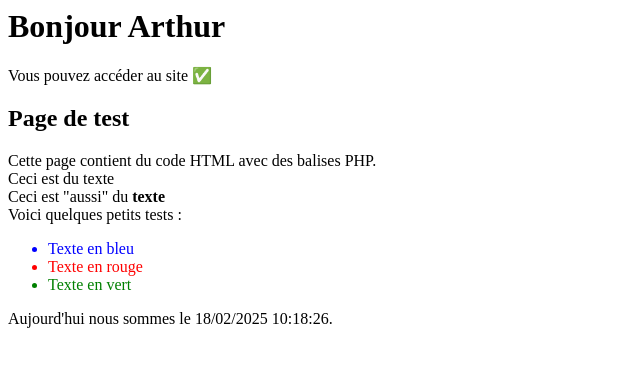
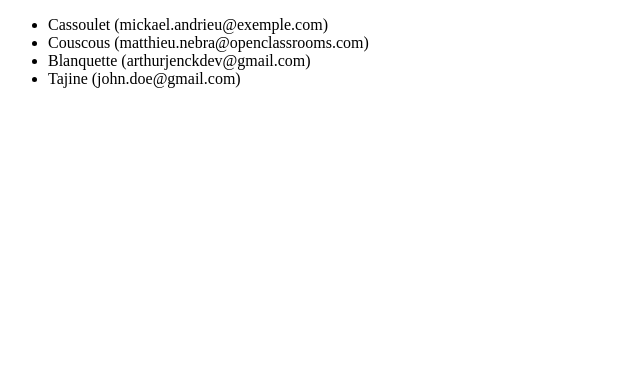
Before and after one commit to ArthurJenck/OC_decouvertePHP, a PHP site: page / in a window 1280 px wide. Shown: the top 367 px of the page, without its empty margins (0-640 px from the left). Run offline with PHP 8.4, Linux system fonts and the light colour scheme.

Commit message:
feat: displayed list of users in for loop

```diff
--- a/index.php
+++ b/index.php
@@ -1,50 +1,25 @@
+<?php
+
+// Déclaration du tableau des recettes
+$recipes = [
+    ['Cassoulet','[...]','mickael.andrieu@exemple.com',true,],
+    ['Couscous','[...]','matthieu.nebra@openclassrooms.com',false,],
+    ['Blanquette','[...]','arthurjenckdev@gmail.com',false,],
+    ['Tajine','[...]','john.doe@gmail.com',true,],
+];
+
+?>
+
+<!DOCTYPE html>
 <html>
-
 <head>
- <meta charset="utf-8" />
- <title>Ceci est une page HTML de test</title>
+    <title>Affichage des recettes</title>
 </head>
-
 <body>
- <h1><?php
-  $firstName = "Arthur";
-  $isEnabled = true
- ?>
- <?php echo "Bonjour {$firstName}" ?></h1>
- <p><?php
-  if ($isEnabled):
-   echo "Vous pouvez accéder au site ✅";
-
- ?></p>
- <h2>Page de test</h2>
- <p>
-  Cette page contient du code HTML avec des balises PHP.<br />
-  <?php echo "Ceci est du texte <br>" ?>
-  <?php echo("Ceci est \"aussi\" du <strong>texte</strong>" // Commentaire monoligne
-  ) ?>
-  <?php
-   /*
-    Commentaire multiligne
-   */
-  ?>
-
- <br>
- Voici quelques petits tests :
-
-
- </p>
-
- <ul>
-  <li style="color: blue;">Texte en bleu</li>
-  <li style="color: red;">Texte en rouge</li>
-  <li style="color: green;">Texte en vert</li>
- </ul>
-
- <p>Aujourd'hui nous sommes le <?php echo date('d/m/Y h:i:s') ?>.</p>
-   <?php endif ;
-   if (!$isEnabled) {
-   echo "Accès refusé ❌";
-  }?>
+    <ul>
+        <?php for ($line = 0; $line < count($recipes); $line++): ?>
+            <li><?php echo "{$recipes[$line][0]} ({$recipes[$line][2]})"; ?></li>
+        <?php endfor; ?>
+    </ul>
 </body>
-
 </html>
```
